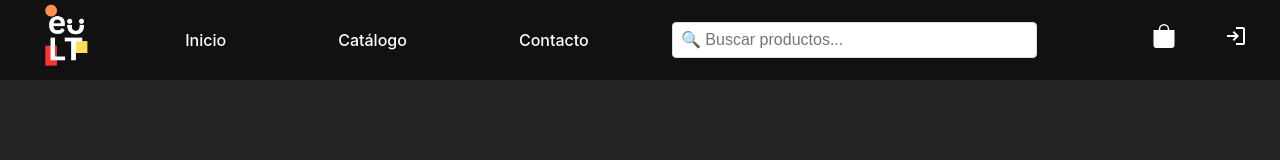
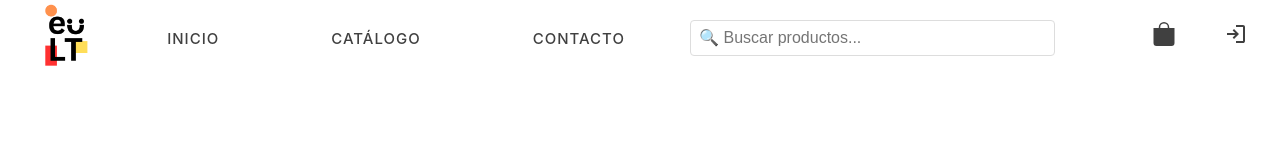
Before and after one commit to D4T4-DEV/e-LimitedToys, a React (Vite) app: page /catalog in a window 1280 px wide. Shown: the top 160 px of the page. Built offline with nearby package versions, Linux system fonts and the light colour scheme; no server answers; what normalizr would draw is missing.

Commit message:
Actualización diseño
Se cambiaron los colores de la página

```diff
--- a/src/components/Header.css
+++ b/src/components/Header.css
@@ -1,6 +1,6 @@
 .header {
-  background-color: #111;
-  color: #fff;
+  background-color: #fff;
+  color: #404040;
   padding: 0rem 2rem;
   display: flex;
   justify-content: space-between;
@@ -15,7 +15,6 @@
 .logo-image {
   width: 70px;
   height: auto;
-  margin-bottom: 10px;
 }
 
 .header_nav {
@@ -34,22 +33,19 @@
   margin: 0;
   padding: 0.5rem 1rem;
   font-size: 1rem;
-  border-radius: 4px;
-  transition: background-color 0.3s, color 0.3s;
-}
-
-.header_nav-item:hover {
-  background-color: rgba(255, 255, 255, 0.2);
-  color: #ffdd57;
 }
 
 .header_nav-link {
-  color: #fff;
+  color: #404040;
+  font-size: 15px;
+  text-transform: uppercase;
   text-decoration: none;
+  transition: color .2s linear;
+  letter-spacing: 1px;
 }
 
 .header_nav-link:hover {
-  color: #fff;
+  color: #b5b5b5;
   text-decoration: none;
 }
 
@@ -57,8 +53,9 @@
   width: 30%;
   padding: 0.5rem;
   border-radius: 4px;
-  border: 1px solid #ddd;
+  border: 1.5px solid #ddd;
   font-size: 1rem;
+  background-color: #fff;
 }
 
 .icon {
@@ -67,7 +64,7 @@
   cursor: pointer;
   padding: 0;
   margin-left: 3rem;
-  color: #fff;
+  color: #404040;
   font-size: 1.5rem;
 }
 
--- a/src/components/Header.tsx
+++ b/src/components/Header.tsx
@@ -97,7 +97,9 @@ const Header: React.FC<HeaderProps> = () => {
   return (
     <header className="header">
       <div className="header_logo">
-        <img src={logoIcon} alt="Logo" className="logo-image" />
+        <Link to="/">
+          <img src={logoIcon} alt="Logo" className="logo-image" />
+        </Link>
       </div>
       <nav className="header_nav">
         <ul className="header_nav-list">
--- a/src/index.css
+++ b/src/index.css
@@ -4,7 +4,7 @@
   font-weight: 400;
   color-scheme: light dark;
   color: rgba(255, 255, 255, 0.87);
-  background-color: #242424;
+  background-color: #FFFFFF;
   min-height: 100vh;
 }
 
@@ -22,11 +22,7 @@ html,body{
 
 a {
   font-weight: 500;
-  color: #646cff;
   text-decoration: inherit;
-}
-a:hover {
-  color: #535bf2;
 }
 
 body {
--- a/src/pages/Home.css
+++ b/src/pages/Home.css
@@ -54,13 +54,6 @@
 .text-section {
   padding: 2rem;
   width: 100%;
-}
-
-.text-section h2 {
-  font-family: 'Poppins', sans-serif;
-  font-size: 2rem;
-  text-align: center;
-  margin-bottom: 2rem;
 }
 
 /* Carrusel de productos destacados */
@@ -161,22 +154,29 @@
 
 .text-section {
   padding: 2rem;
-  background-color: var(--secondary-color);
+  background-color: #F7F7F8;
   text-align: center;
   width: 100%;
-  margin-top: 2rem;
 }
 
 .text-section h2 {
   font-family: 'Poppins', sans-serif;
   font-size: 2rem;
   margin-bottom: 1rem;
+  color: #404040;
+  text-align: center;
   border-bottom: 2px solid #2ecc71;
   display: inline-block;
 }
 
 .text-section p {
   font-size: 1.25rem;
+  color: #404040;
+}
+
+.text-section p.price {
+  font-size: 1.25rem;
+  color: #fff;
 }
 
 .text-section form {
--- a/src/pages/Home.tsx
+++ b/src/pages/Home.tsx
@@ -174,7 +174,7 @@ const Home: React.FC = () => {
                   )}
                   <div className="featured-caption">
                     <h4>{product.nombre_producto}</h4>
-                    <p>${product.precio_producto}</p>
+                    <p className='price'>${product.precio_producto}</p>
                     <button className="add-btn" onClick={() => handleClickToShopping(product)}>Agregar a la bolsa</button>
                   </div>
                 </div>
```
Also changed, not shown: src/img/logo.png.
